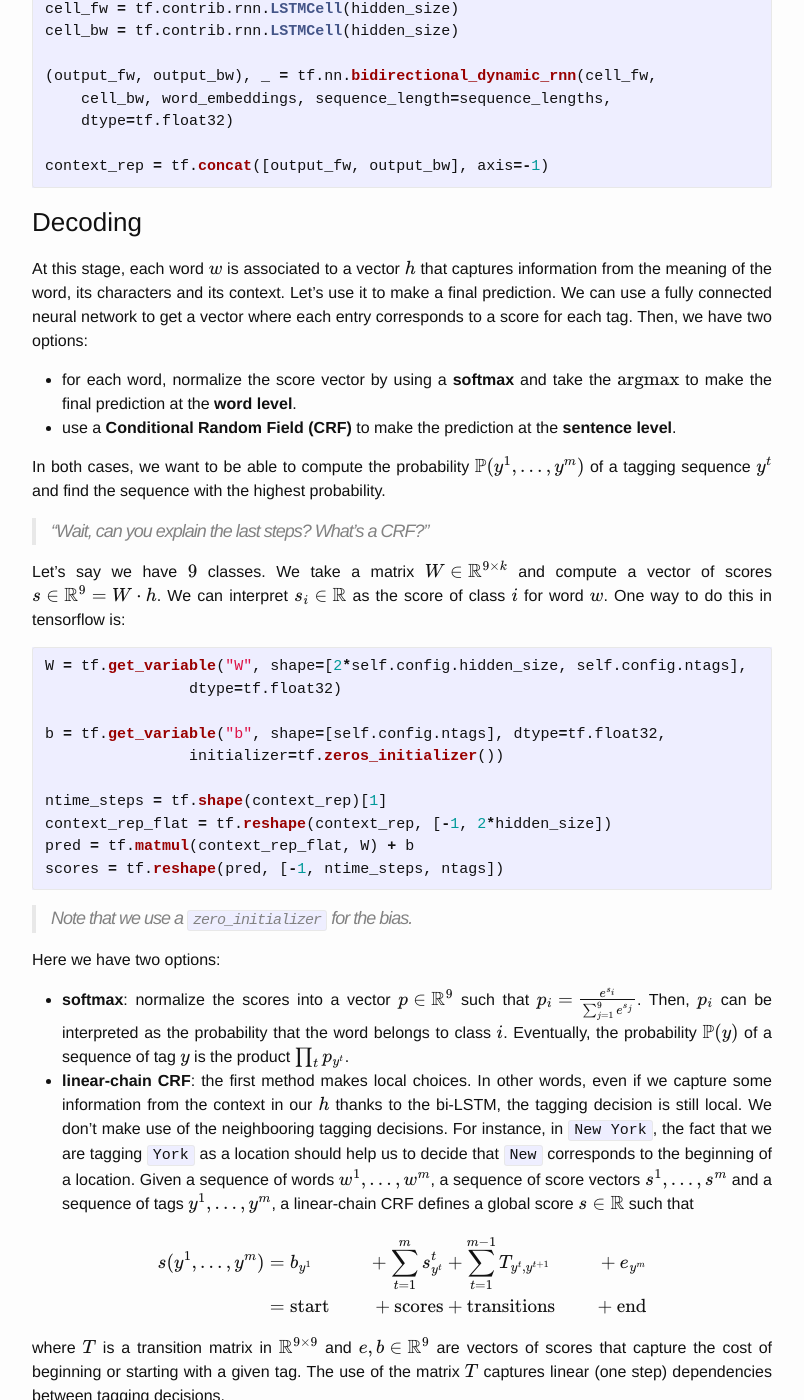
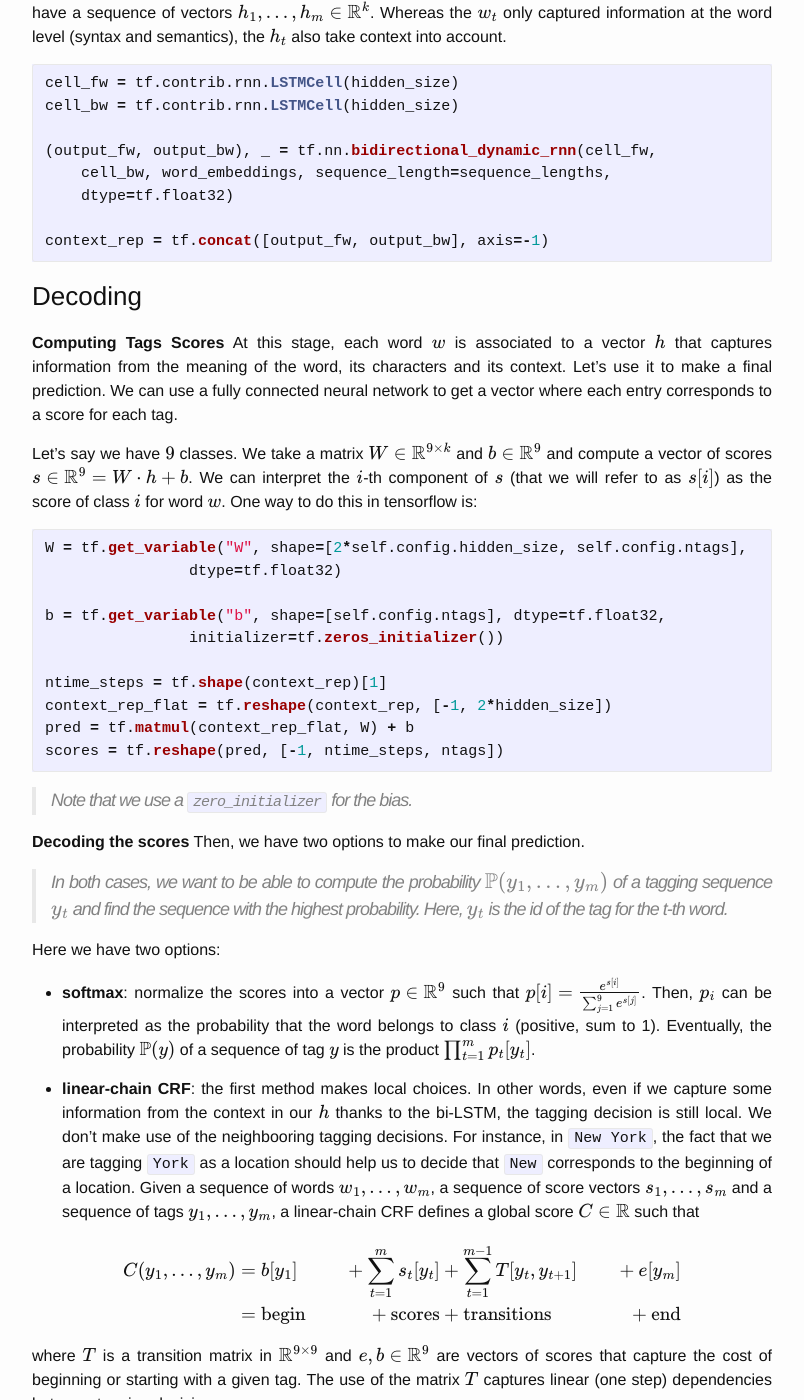
Before and after one commit to guillaumegenthial/guillaumegenthial.github.io, a Jekyll site: the page built from _posts/2017-03-24-sequence-tagging-with-tensorflow.markdown, in a window 1280 px wide and 1400 px high, scrolled down 6659 px. Shown: the whole window, without its empty margins (238-1042 px from the left). Built offline with Jekyll 4.4.1, drawn with Linux system fonts in a browser that asks for light colours; formulas are drawn with MathJax 3; comment, search, counter and statistics services are not loaded; some of the changed text lies outside the part shown.

Commit message:
clarified + notations ner

````diff
--- a/_posts/2017-03-24-sequence-tagging-with-tensorflow.markdown
+++ b/_posts/2017-03-24-sequence-tagging-with-tensorflow.markdown
@@ -68,20 +68,20 @@ Blackburn I-PER
 
 You're right. Like most of the NLP systems, ours is gonna rely on a recurrent neural network at some point. But before delving into the details of our model, let's break it into 3 pieces:
 
-- **Word Representation**: we need to use a dense representation $ w \in \mathbb{R}^n $ for each word. The first thing we can do is load some pre-trained word embeddings $ w_p \in \mathbb{R}^d $ ([GloVe](https://nlp.stanford.edu/projects/glove/), [Word2Vec](https://code.google.com/archive/p/word2vec/), [Senna](http://ronan.collobert.com/senna/), etc.). We're also going to extract some meaning from the characters. As we said, a lot of entities don't even have a pretrained word vector, and the fact that the word starts with a capital letter may help for instance.
+- **Word Representation**: we need to use a dense representation $ w \in \mathbb{R}^n $ for each word. The first thing we can do is load some pre-trained word embeddings $ w_{glove} \in \mathbb{R}^{d_1} $ ([GloVe](https://nlp.stanford.edu/projects/glove/), [Word2Vec](https://code.google.com/archive/p/word2vec/), [Senna](http://ronan.collobert.com/senna/), etc.). We're also going to extract some meaning from the characters. As we said, a lot of entities don't even have a pretrained word vector, and the fact that the word starts with a capital letter may help for instance.
 - **Contextual Word Representation**: for each word in its context, we need to get a meaningful representation $ h \in \mathbb{R}^k $. Good guess, we're gonna use an LSTM here.
 - **Decoding**: the ultimate step. Once we have a vector representing each word, we can use it to make a prediction.
 
 ### Word Representation
 
-For each word, we want to build a vector $ w \in \mathbb{R}^n $ that will capture the meaning and relevant features for our task. We're gonna build this vector as a concatenation of the word embeddings $ w_p \in \mathbb{R}^{d_1} $ from GloVe and a vector containing features extracted from the character level $ w_c \in \mathbb{R}^k $. One option is to use hand-crafted features, like a component with a 0 or 1 if the word starts with a capital for instance. Another fancier option is to use some kind of neural network to make this extraction automatically for us. In this post, we're gonna use a bi-LSTM at the character level, but we could use any other kind of recurrent neural network or even a convolutional neural network at the character or n-gram level.
+For each word, we want to build a vector $ w \in \mathbb{R}^n $ that will capture the meaning and relevant features for our task. We're gonna build this vector as a concatenation of the word embeddings $ w_{glove} \in \mathbb{R}^{d_1} $ from GloVe and a vector containing features extracted from the character level $ w_{chars} \in \mathbb{R}^{d_2} $. One option is to use hand-crafted features, like a component with a 0 or 1 if the word starts with a capital for instance. Another fancier option is to use some kind of neural network to make this extraction automatically for us. In this post, we're gonna use a bi-LSTM at the character level, but we could use any other kind of recurrent neural network or even a convolutional neural network at the character or n-gram level.
 
 {% include image.html url="/assets/char_representation.png"
 description="Word level representation from characters embeddings" %}
 
-Each character $ c_i $ of a word $ w = [c_1, \ldots, c_p] $ (we make the distinction between lowercase and uppercase, for instance `a` and `A` are considered different) is associated to a vector $ c_i \in \mathbb{R}^{d_2} $. We run a bi-LSTM over the sequence of character embeddings and concatenate the final states to obtain a fixed-size vector $ w_c \in \mathbb{R}^c $. Intuitively, this vector captures the morphology of the word. Then, we concatenate  $ w_c $ to the word embedding $ w_p $ to get a vector representing our word $ w = [w_p, w_c] $.
+Each character $ c_i $ of a word $ w = [c_1, \ldots, c_p] $ (we make the distinction between lowercase and uppercase, for instance `a` and `A` are considered different) is associated to a vector $ c_i \in \mathbb{R}^{d_3} $. We run a bi-LSTM over the sequence of character embeddings and concatenate the final states to obtain a fixed-size vector $ w_{chars} \in \mathbb{R}^{d_2} $. Intuitively, this vector captures the morphology of the word. Then, we concatenate  $ w_{chars} $ to the word embedding $ w_{glove} $ to get a vector representing our word $ w = [w_{glove}, w_{chars}] \in \mathbb{R}^n $ with $ n = d_1 + d_2 $.
 
-Let's have a look at the Tensorflow code. First let's load the word embeddings. Recall that as Tensorflow receives batches of words and data, we need to pad sentences to make them the same length. As a result, we need to define 2 placeholders:
+Let's have a look at the Tensorflow code. Recall that as Tensorflow receives batches of words and data, we need to pad sentences to make them the same length. As a result, we need to define 2 placeholders (= entries of the computational graph):
 
 ```python
 # shape = (batch size, max length of sentence in batch)
@@ -91,7 +91,7 @@ word_ids = tf.placeholder(tf.int32, shape=[None, None])
 sequence_lengths = tf.placeholder(tf.int32, shape=[None])
 ```
 
-Now, let's use tensorflow built-in functions to load the word embeddings. Assume that `embeddings` is an array with our GloVe embeddings.
+Now, let's use tensorflow built-in functions to load the word embeddings. Assume that `embeddings` is a numpy array with our GloVe embeddings, such that `embeddings[i]` gives the vector of the i-th word.
 
 ```python
 L = tf.Variable(embeddings, dtype=tf.float32, trainable=False)
@@ -157,13 +157,13 @@ EDIT:
 
 ### Contextual Word Representation
 
-Once we have our word representation $ w $, we simply run a LSTM (or bi-LSTM) over the sequence of word vectors and obtain another sequence of vectors (the hidden states of the LSTM or the concatenation of the two hidden states in the case of a bi-LSTM), $ h_i \in \mathbb{R}^k $.
+Once we have our word representation $ w $, we simply run a LSTM (or bi-LSTM) over the sequence of word vectors and obtain another sequence of vectors (the hidden states of the LSTM or the concatenation of the two hidden states in the case of a bi-LSTM), $ h \in \mathbb{R}^k $.
 
 
 {% include image.html url="/assets/bi-lstm.png"
 description="Bidirectional LSTM on top of word representation to extract contextual representation of each word" %}
 
-The tensorflow code is straightfoward. This time we use the hidden states of each time step and not just the final states.
+The tensorflow code is straightfoward. This time we use the hidden states of each time step and not just the final states. Thus, we had as input a sequence of $ m $ word vectors $ w_1, \ldots, w_m \in \mathbb{R}^n $ and now we have a sequence of vectors $ h_1, \ldots, h_m \in \mathbb{R}^k $. Whereas the $ w_t $ only captured information at the word level (syntax and semantics), the $ h_t $ also take context into account.
 
 
 ```python
@@ -179,16 +179,9 @@ context_rep = tf.concat([output_fw, output_bw], axis=-1)
 
 ### Decoding
 
-At this stage, each word $ w $ is associated to a vector $ h $ that captures information from the meaning of the word, its characters and its context. Let's use it to make a final prediction. We can use a fully connected neural network to get a vector where each entry corresponds to a score for each tag. Then, we have two options:
+**Computing Tags Scores** At this stage, each word $ w $ is associated to a vector $ h $ that captures information from the meaning of the word, its characters and its context. Let's use it to make a final prediction. We can use a fully connected neural network to get a vector where each entry corresponds to a score for each tag.
 
-- for each word, normalize the score vector by using a **softmax** and take the $ \operatorname{argmax} $ to make the final prediction at the **word level**.
-- use a **Conditional Random Field (CRF)** to make the prediction at the **sentence level**.
-
-In both cases, we want to be able to compute the probability $ \mathbb{P}(y^1, \ldots, y^m) $ of a tagging sequence $ y^t $ and find the sequence with the highest probability.
-
-> "Wait, can you explain the last steps? What's a CRF?"
-
-Let's say we have $ 9 $ classes. We take a matrix $ W \in \mathbb{R}^{9 \times k} $ and compute a vector of scores $ s \in \mathbb{R}^9 = W \cdot h $. We can interpret $ s_i \in \mathbb{R} $ as the score of class $ i $ for word $ w $. One way to do this in tensorflow is:
+Let's say we have $ 9 $ classes. We take a matrix $ W \in \mathbb{R}^{9 \times k} $ and $ b \in \mathbb{R}^9 $ and compute a vector of scores $ s \in \mathbb{R}^9 = W \cdot h + b $. We can interpret the $ i $-th component of $ s $ (that we will refer to as $ s[i] $) as the score of class $ i $ for word $ w $. One way to do this in tensorflow is:
 
 ```python
 W = tf.get_variable("W", shape=[2*self.config.hidden_size, self.config.ntags],
@@ -205,15 +198,20 @@ scores = tf.reshape(pred, [-1, ntime_steps, ntags])
 
 > Note that we use a `zero_initializer` for the bias.
 
+**Decoding the scores** Then, we have two options to make our final prediction.
+
+> In both cases, we want to be able to compute the probability $ \mathbb{P}(y_1, \ldots, y_m) $ of a tagging sequence $ y_t $ and find the sequence with the highest probability. Here, $ y_t $ is the id of the tag for the t-th word.
+
 Here we have two options:
 
-- **softmax**: normalize the scores into a vector $ p \in \mathbb{R}^9 $ such that $ p_i = \frac{e^{s_i}}{\sum_{j=1}^9 e^{s_j}} $. Then, $ p_i $ can be interpreted as the probability that the word belongs to class $ i $. Eventually, the probability $ \mathbb{P}(y) $ of a sequence of tag $ y $ is the product $ \prod_t p_{y^t} $.
-- **linear-chain CRF**: the first method makes local choices. In other words, even if we capture some information from the context in our $ h $ thanks to the bi-LSTM, the tagging decision is still local. We don't make use of the neighbooring tagging decisions. For instance, in `New York`, the fact that we are tagging `York` as a location should help us to decide that `New` corresponds to the beginning of a location. Given a sequence of words $ w^1, \ldots, w^m $, a sequence of score vectors $ s^1, \ldots, s^m $ and a sequence of tags $ y^1, \ldots, y^m $, a linear-chain CRF defines a global score $ s \in \mathbb{R} $ such that
+- **softmax**: normalize the scores into a vector $ p \in \mathbb{R}^9 $ such that $ p[i]= \frac{e^{s[i]}}{\sum_{j=1}^9 e^{s[j]}} $. Then, $ p_i $ can be interpreted as the probability that the word belongs to class $ i $ (positive, sum to 1). Eventually, the probability $ \mathbb{P}(y) $ of a sequence of tag $ y $ is the product $ \prod_{t=1}^m p_t [y_t] $.
+
+- **linear-chain CRF**: the first method makes local choices. In other words, even if we capture some information from the context in our $ h $ thanks to the bi-LSTM, the tagging decision is still local. We don't make use of the neighbooring tagging decisions. For instance, in `New York`, the fact that we are tagging `York` as a location should help us to decide that `New` corresponds to the beginning of a location. Given a sequence of words $ w_1, \ldots, w_m $, a sequence of score vectors $ s_1, \ldots, s_m $ and a sequence of tags $ y_1, \ldots, y_m $, a linear-chain CRF defines a global score $ C \in \mathbb{R} $ such that
 
 $$
 \begin{align*}
-s(y^1, \ldots, y^m) &= b_{y^1} &+ \sum_{t=1}^{m} s^t_{y^t} &+ \sum_{t=1}^{m-1} T_{y^{t}, y^{t+1}} &+ e_{y^m}\\
-                    &= \text{start} &+ \text{scores} &+ \text{transitions} &+ \text{end}
+C(y_1, \ldots, y_m) &= b[y_1] &+ \sum_{t=1}^{m} s_t [y_t] &+ \sum_{t=1}^{m-1} T[y_{t}, y_{t+1}] &+ e[y_m]\\
+                    &= \text{begin} &+ \text{scores} &+ \text{transitions} &+ \text{end}
 \end{align*}
 $$
 
@@ -230,37 +228,39 @@ Now that we understand the scoring function of the CRF, we need to do 2 things:
 
 > "This sounds awesome, but don't we have a computational problem as the number of possible tag choices is exponential?"
 
-**Finding the best sequence**  Well, you're right. We cannot reasonnably imagine to compute the scores of all the $ 9^m $ tagging choices to choose the best one or even normalize each sequence score into a propability. Luckily, the recurrent nature of our formula makes it the perfect candidate to apply dynamic programming. Let's suppose that we have the solution $ \tilde{s}^{t+1}(y^{t+1}) $ for time steps $ t+1, \ldots, m $ for sequences that start with $ y^{t+1} $. Then, the solution $ \tilde{s}^t(y^t) $ for time steps $ t, \ldots, m $ that starts with $ y^t $ verifies
+**Finding the best sequence**  Well, you're right. We cannot reasonnably imagine to compute the scores of all the $ 9^m $ tagging choices to choose the best one or even normalize each sequence score into a propability.
+
+Luckily, the recurrent nature of our formula makes it the perfect candidate to apply dynamic programming. Let's suppose that we have the solution $ \tilde{s}_{t+1} (y^{t+1}) $ for time steps $ t+1, \ldots, m $ for sequences that start with $ y^{t+1} $ for each of the 9 possible $ y^{t+1} $. Then, the solution $ \tilde{s}_t(y_t) $ for time steps $ t, \ldots, m $ that starts with $ y_t $ verifies
 
 
 $$
 \begin{align*}
-\tilde{s}^t(y^t) &= \operatorname{argmax}_{y^t, \ldots, y^m} s(y^t, \ldots, y^m)\\
-            &= \operatorname{argmax}_{y^{t+1}} s^t_{y^t} + T_{y^{t}, y^{t+1}} + \tilde{s}^{t+1}(y^{t+1})
+\tilde{s}_t(y_t) &= \operatorname{argmax}_{y_t, \ldots, y_m} C(y_t, \ldots, y_m)\\
+            &= \operatorname{argmax}_{y_{t+1}} s_t [y_t] + T[y_{t}, y_{t+1}] + \tilde{s}_{t+1}(y^{t+1})
 \end{align*}
 $$
 
 
-Then, each recurrence step is done in $ O(9 \times 9) $ (taking the argmax for each class). As we perform  $ m $ steps, our final cost is $ O(9 \times 9 \times m) $ with is much better.
+Then, each recurrence step is done in $ O(9 \times 9) $ (taking the argmax for each class). As we perform  $ m $ steps, our final cost is $ O(9 \times 9 \times m) $ with is much better. For instance, for a sentence of 10 words we go from more than 3 billions ($ 9^{10} $) to just 810 in terms of complexity ( $ 9 \times 9 \times 10 )$!
 
 **Probability Distribution over the sequence of tags** The final step of a linear chain CRF is to apply a softmax to the scores of all possible sequences to get the probabilty $ \mathbb{P}(y) $ of a given sequence of tags $ y $. To do that, we need to compute the partition factor
 
-$$ Z = \sum_{y^1, \ldots, y^m} e^{s(y^1, \ldots, y^m)} $$
+$$ Z = \sum_{y_1, \ldots, y_m} e^{C(y_1, \ldots, y_m)} $$
 
-which is the sum of the scores of all possible sequences. We can apply the same idea as above, but instead of taking the argmax, we sum over all possible paths. Let's call $ Z^t(y^t) $ the sum of scores for all sequences that start at time step $ t $ with tag $ y^t $. Then, $ Z^t $ verifies
+which is the sum of the scores of all possible sequences. We can apply the same idea as above, but instead of taking the argmax, we sum over all possible paths. Let's call $ Z_t(y_t) $ the sum of scores for all sequences that start at time step $ t $ with tag $ y_t $. Then, $ Z_t $ verifies
 
 $$
 \begin{align*}
-Z^t(y^t)       &= \sum_{y^{t+1}} e^{s^t_{y^t} + T_{y^{t}, y^{t+1}}} \sum_{y^{t+2}, \ldots, y^m} e^{s(y^{t+1}, \ldots, y^m)} \\
-               &= \sum_{y^{t+1}} e^{s^t_{y^t} + T_{y^{t}, y^{t+1}}} Z^{t+1}(y^{t+1})\\
-\log Z^t(y^t)  &= \log \sum_{y^{t+1}} e^{s^t_{y^t} + T_{y^{t}, y^{t+1}} + \log Z^{t+1}(y^{t+1})}
+Z_t(y_t)       &= \sum_{y_{t+1}} e^{s_t[y_t] + T[y_{t}, y_{t+1}]} \sum_{y_{t+2}, \ldots, y_m} e^{C(y_{t+1}, \ldots, y_m)} \\
+               &= \sum_{y_{t+1}} e^{s_t[y_t] + T[y_{t}, y_{t+1}]} \ Z_{t+1}(y_{t+1})\\
+\log Z_t(y_t)  &= \log \sum_{y_{t+1}} e^{s_t [y_t] + T[y_{t}, y_{t+1}] + \log Z_{t+1}(y_{t+1})}
 \end{align*}
 $$
 
 
 Then, we can easily define the probability of a given sequence of tags as
 
-$$ \mathbb{P}(y^1, \ldots, y^m) = \frac{e^{s(y^1, \ldots, y^m)}}{Z} $$
+$$ \mathbb{P}(y_1, \ldots, y_m) = \frac{e^{C(y_1, \ldots, y_m)}}{Z} $$
 
 
 ## Training
@@ -270,8 +270,8 @@ Now that we've explained the architecture of our model and spent some time on CR
 $$ - \log (\mathbb{P}(\tilde{y})) $$
 
 where $ \tilde{y} $ is the correct sequence of tags and its probability $$ \mathbb{P} $$ is given by
-- **CRF**: $ \mathbb{P}(\tilde{y}) = \frac{e^{s(\tilde{y})}}{Z} $
-- **local softmax**: $ \mathbb{P}(\tilde{y}) = \prod p^t_{\tilde{y}^t} $.
+- **CRF**: $ \mathbb{P}(\tilde{y}) = \frac{e^{C(\tilde{y})}}{Z} $
+- **local softmax**: $ \mathbb{P}(\tilde{y}) = \prod p_t[\tilde{y}^t] $.
 
 >"I'm afraid that coding the CRF loss is gonna be painful..."
 
@@ -308,13 +308,17 @@ train_op = optimizer.minimize(self.loss)
 
 ## Using the trained model
 
-For the local softmax method, performing the final prediction is straightfoward, the class is just the class with the highest score for each time step.
+For the local softmax method, performing the final prediction is straightfoward, the class is just the class with the highest score for each time step. This is done via tensorflow with :
 
 ```python
 labels_pred = tf.cast(tf.argmax(self.logits, axis=-1), tf.int32)
 ```
 
-For the CRF, we have to use dynamic programming, as explained above. Again, this only take one line with tensorflow! Pay attention that we make the prediction for only one sample!
+For the CRF, we have to use dynamic programming, as explained above. Again, this only take one line with tensorflow!
+
+> This function is pure 'python', as we get as argument the `transition_params`. The tensorflow `Session()` evaluates `score` (= the $ s_t $ ), that's all. Pay attention that this makes the prediction for only one sample!
+
+> The Viterbi decoding step is done in python for now, but as there seems to be some progress in contrib on similar problems (Beam Search for instance) we can hope for an 'all-tensorflow' CRF implementation anytime soon.
 
 ```python
 # shape = (sentence, nclasses)
@@ -323,7 +327,7 @@ viterbi_sequence, viterbi_score = tf.contrib.crf.viterbi_decode(
                                 score, transition_params)
 ```
 
-With the previous code you should get an F1 score close to 90!
+With the previous code you should get an F1 score close between 90 and 91!
 
 ## Conclusion
 
````
Also changed, not shown: other parts of _posts/2017-03-24-sequence-tagging-with-tensorflow.markdown (+2 -2 lines).
